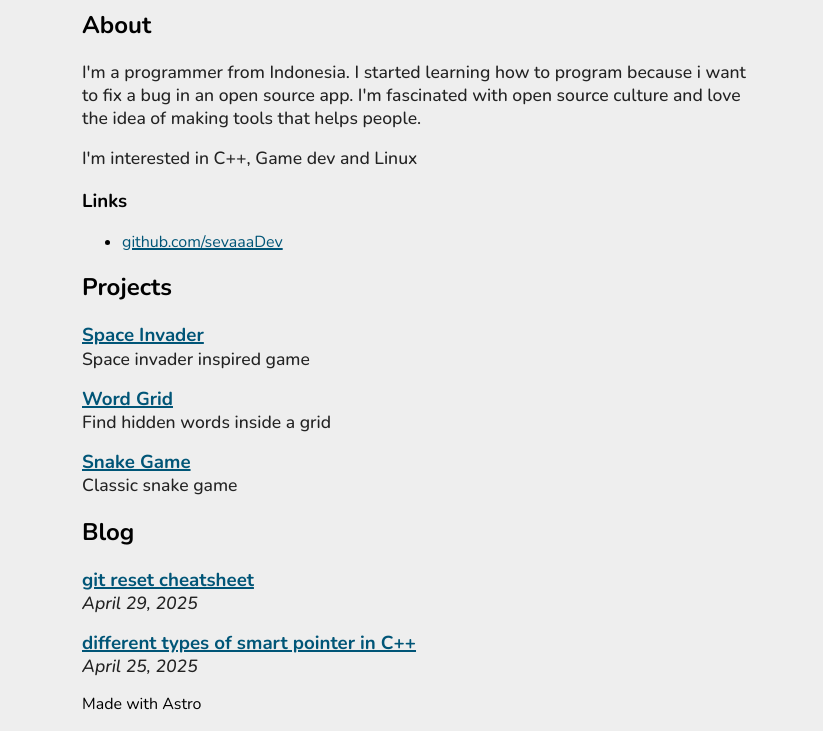
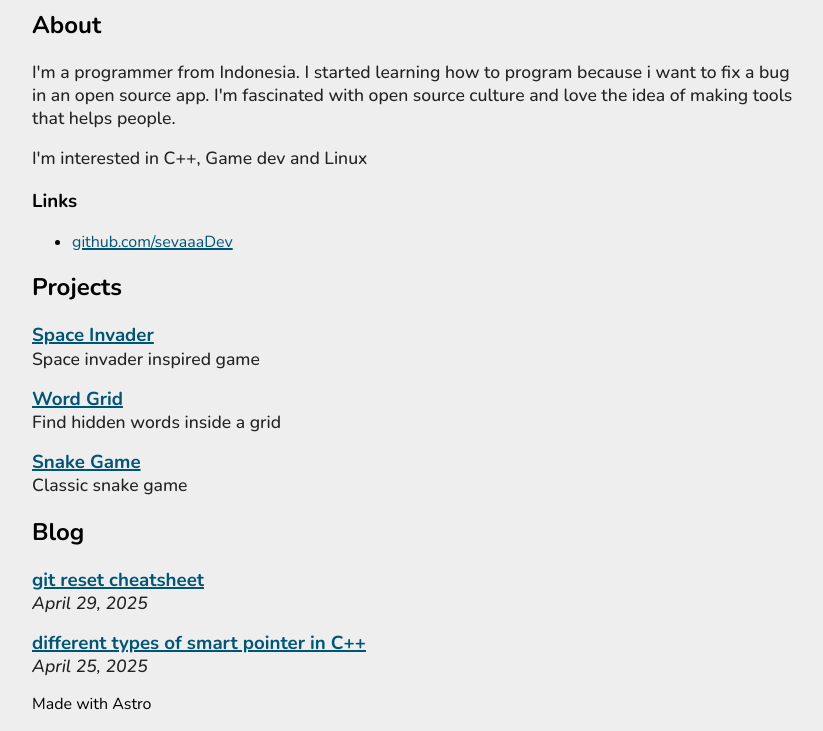
Before and after one commit to sevaaaDev/sevaaaDev.github.io, an Astro site: page / in a window 1280 px wide. Shown: the part 132-863 px from the top of the page, without its empty margins (224-1047 px from the left). Built offline with nearby package versions, Linux system fonts and the light colour scheme; Astro itself is replaced by a stand-in of ours.

Commit message:
fix: container width

```diff
--- a/src/layouts/BlogLayout.astro
+++ b/src/layouts/BlogLayout.astro
@@ -48,7 +48,7 @@
   }
   .container {
     padding: 1rem;
-    max-width: 700px;
+    max-width: 800px;
     margin-inline: auto;
     min-height: 100dvh;
   }
--- a/src/layouts/Layout.astro
+++ b/src/layouts/Layout.astro
@@ -25,7 +25,7 @@
   }
   .container {
     padding: 1rem;
-    max-width: 700px;
+    max-width: 800px;
     margin-inline: auto;
     min-height: 100dvh;
   }
```
